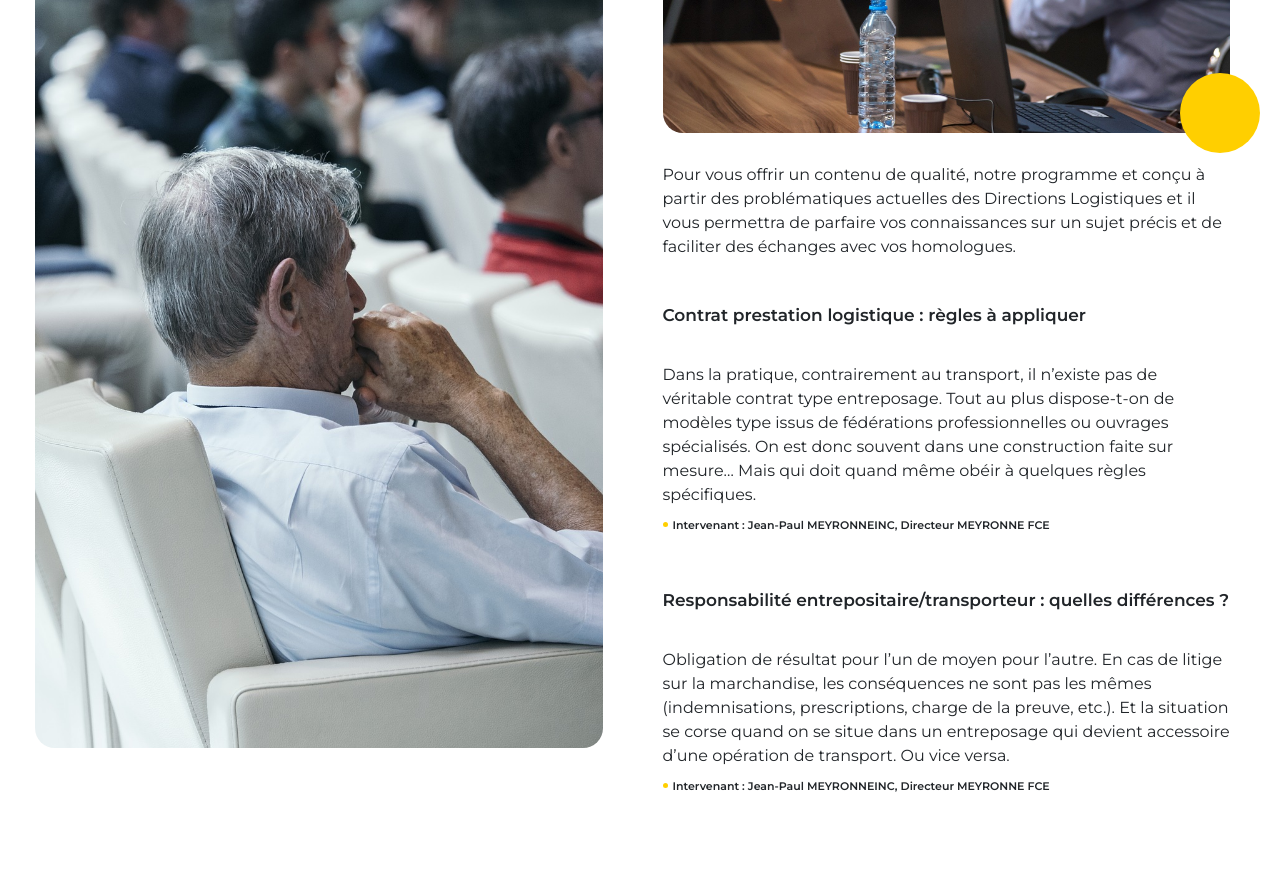
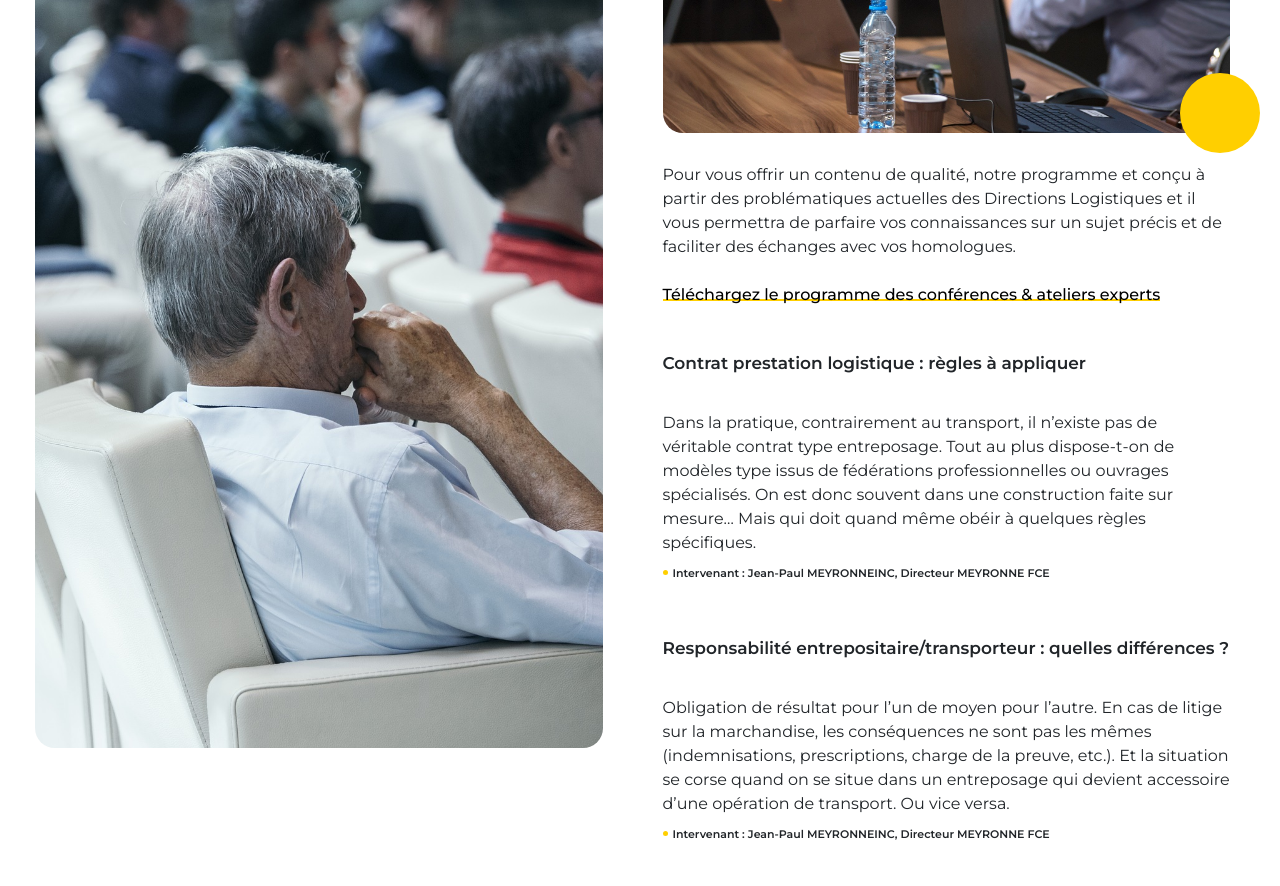
Before and after one commit to dwebcomexposium/top_logisitic_europe_attente_git, a plain HTML site: page index.html in a window 1280 px wide. Shown: the part 2520-3406 px from the top of the page. Drawn offline with nearby package versions, Linux system fonts and the light colour scheme.

Commit message:
Mise à jour du programme des conférences

```diff
--- a/index.html
+++ b/index.html
@@ -201,7 +201,15 @@
 
 		<div class="col-md">
 			<div class="containerimg-conference"></div>
-			<p>Pour vous offrir un contenu de qualité, notre programme et conçu à partir des problématiques actuelles des Directions Logistiques et il vous permettra de parfaire vos connaissances sur un sujet précis et de faciliter des échanges avec vos homologues.</p>
+			<p>Pour vous offrir un contenu de qualité, notre programme et conçu à partir des problématiques actuelles des Directions Logistiques et il vous permettra de parfaire vos connaissances sur un sujet précis et de faciliter des échanges avec vos homologues.
+
+			<br><br>
+
+			<a href="PDF/TLE-2020_Programme-des-Conférences-&-Ateliers-Experts.pdf" target="_blank" class="lienpdf">Téléchargez le programme des conférences & ateliers experts</a></p>
+
+
+
+
 
 			<h4>Contrat prestation logistique : règles à appliquer</h4>
 			<p>Dans la pratique, contrairement au transport, il n’existe pas de véritable contrat type
--- a/style.css
+++ b/style.css
@@ -227,6 +227,23 @@ div.textintro::before{
 
 
 /***** conférence *****/
+
+.lienpdf{
+	color: #000000;
+	font-weight: 500;
+	position: relative;
+}
+
+.lienpdf:before {
+    bottom: 3px;
+    content: ' ';
+    background: #FFCF00;
+    height: 2px;
+    width: 100%;
+    position: absolute;
+    z-index: -1;
+}
+
 .row.containerconference {
     margin-top: 6em !important;
 }
```
Also changed, not shown: index-en.html (+4 -1 lines), 2 other files.
